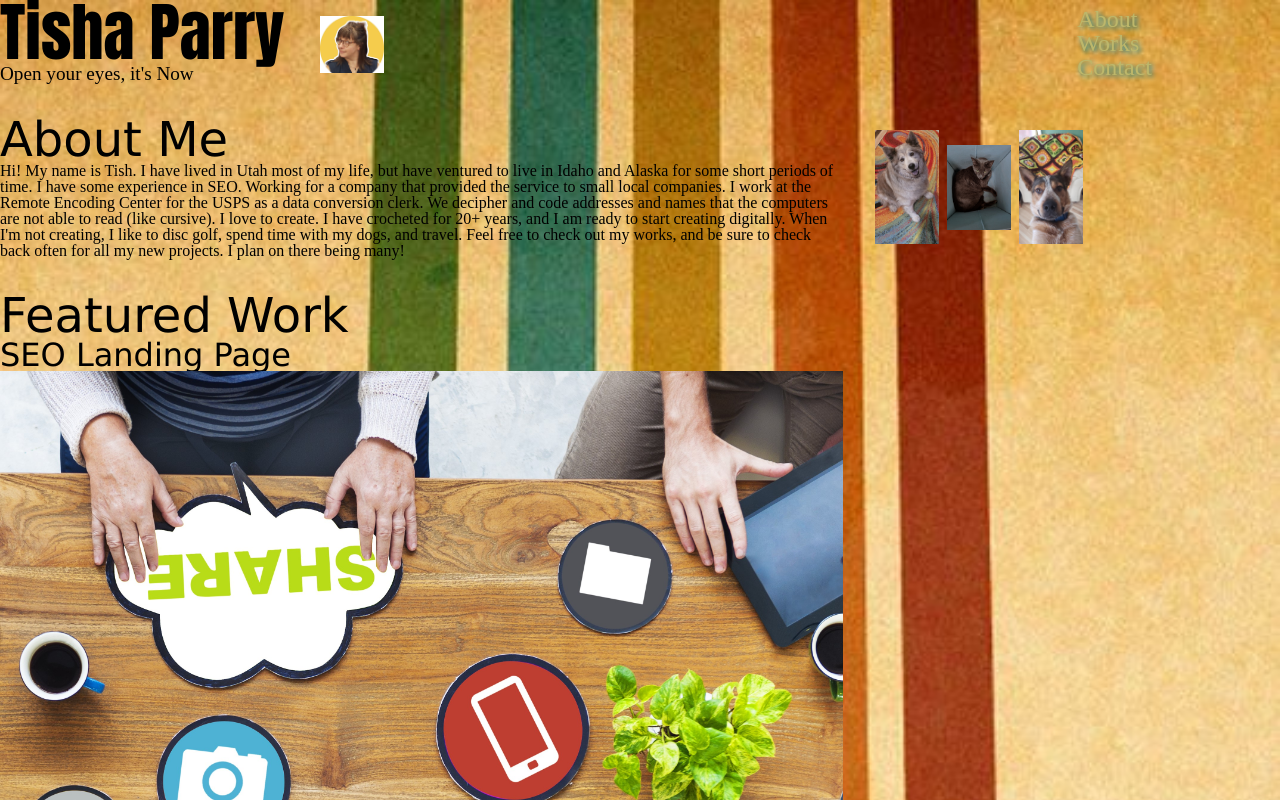
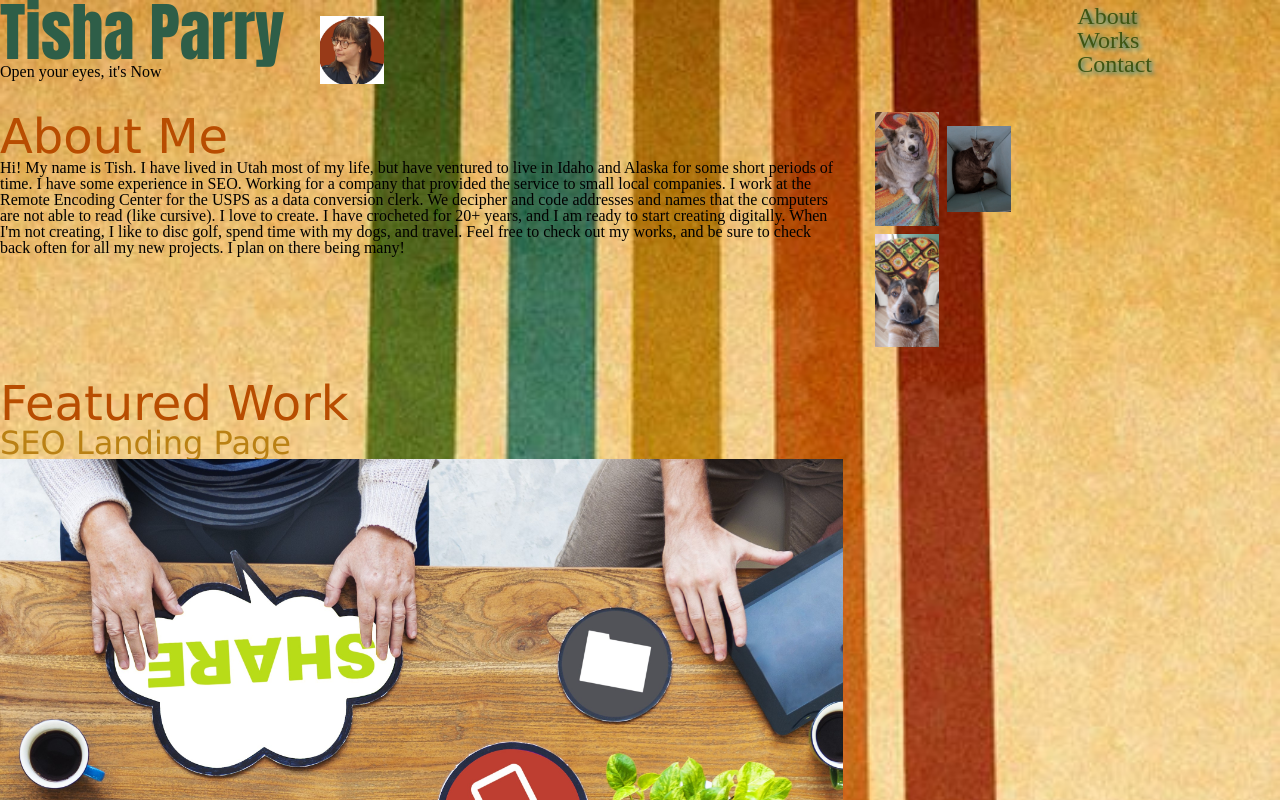
Before and after one commit to ThisTish/Tish_portfolio, a plain HTML site: page index.html in a window 1280 px wide. Shown: the top 800 px of the page. Drawn offline with Linux system fonts and the light colour scheme.

Commit message:
font colors and README update

```diff
--- a/assets/css/style.css
+++ b/assets/css/style.css
@@ -6,35 +6,37 @@ body {
 	background-size: cover;
 }
 
-
+@media screen and (min-width:600px){
 .wrapper {
 	display: grid;
 	grid-template-columns: repeat(3, 1fr);
 	gap: 2rem;
 	grid-auto-rows: auto;
   }
+}
   .header {
 	grid-column: 1 / 4;
 	grid-row: 1;
 	position: relative;
   }
-
+@media screen and (min-width: 600px){
   .aboutme {
 	grid-column: 1/3;
 	grid-row: 2;
   }
+}
   .pets {
 	display: flex;
 	flex-direction: row;
 	flex-wrap: wrap;
-	width: 100%;
+	width: 50%;
 	grid-column: 3/4;
 	grid-row: auto;
 	align-content: center;
 	gap: .5rem;
   }
-
-  .works {
+  @media screen and (min-width:600px){
+	  .works {
 	grid-column: 1/3;
 	grid-row: 3;
 	display:flex;
@@ -44,6 +46,7 @@ body {
 	gap: 1rem;
 	justify-content: center;
 }
+  }
 .contact {
 	grid-column: 3;
 	grid-row: 4;
@@ -62,6 +65,7 @@ body {
 h1{
 	font-size: 4rem;
 	font-family: Impact, Haettenschweiler, 'Arial Narrow Bold', sans-serif;
+	color: #2e5e48;
 }
 /* pic of me */
 .header img {
@@ -79,7 +83,6 @@ h1{
 }
 
 
-
 nav{
 	position: absolute;
 	right: 10%;
@@ -87,28 +90,30 @@ nav{
 	font-size: 1.5rem;
 }
 
-nav a{
-	text-shadow: 2px 2px 5px #00829d;
-	transition: transform .3s ease;
-	color: darkkhaki;
-
-}
-
 a{
 	text-shadow: 2px 2px 5px #00829d;
 	transition: transform .3s ease;
-	color: darkkhaki;
+	color: #3f5512;
+}
+
+a:hover{
+	font-size: 1.3rem;
 }
 
 h2{
 	font-size: 3rem;
 	display: block;
+	color: #b84d01;
+
 }
 
-.pets img {
+@media screen and (min-width:600px){
+
+	.pets img {
 	max-width:4rem;
 	height: auto;
 	flex: 1;
+	}
 }
 
 /* .pets img:first-child{
@@ -124,10 +129,11 @@ h2{
 
 h3{
 	font-size: 2rem;
+	color: #ba8114;
 }
 
 article:first-child{
-	flex:3 0 100%;
+	flex:1 0 100%;
 }
 article img:first-child{
 	width: 100%;
@@ -138,14 +144,11 @@ article:first-child{
 	grid-row: span 2/auto;
 }
 
-article {
-	grid-row: 1;
-}
-
 
 
 article {
 	flex: 0 .5rem 50%;
+	grid-row: 1;
 }
 
 /* headers font*/
--- a/index.html
+++ b/index.html
@@ -15,7 +15,7 @@
 
     <header class="header">
         <h1>Tisha Parry</h1>
-		<img src="assets\images\me-Photoroom.jpg">
+		<img src="assets/images/Tisha Parry.jpg"
 		<p>Open your eyes, it's Now</p>
 		<nav class="nav">
 				<ul>
```
Also changed, not shown: README.md, assets/images/Screenshot 2024-03-14 233018.png (added), assets/images/Screenshot 2024-03-14 233044.png (added), assets/images/Screenshot 2024-03-14 233137.png (added), assets/images/Tisha Parry.jpg (added), assets/images/clark-van-der-beken-zKnQnyARggY-unsplash.jpg (deleted), assets/images/me-Photoroom.jpg (deleted), assets/images/me-Photoroom.png (deleted).
